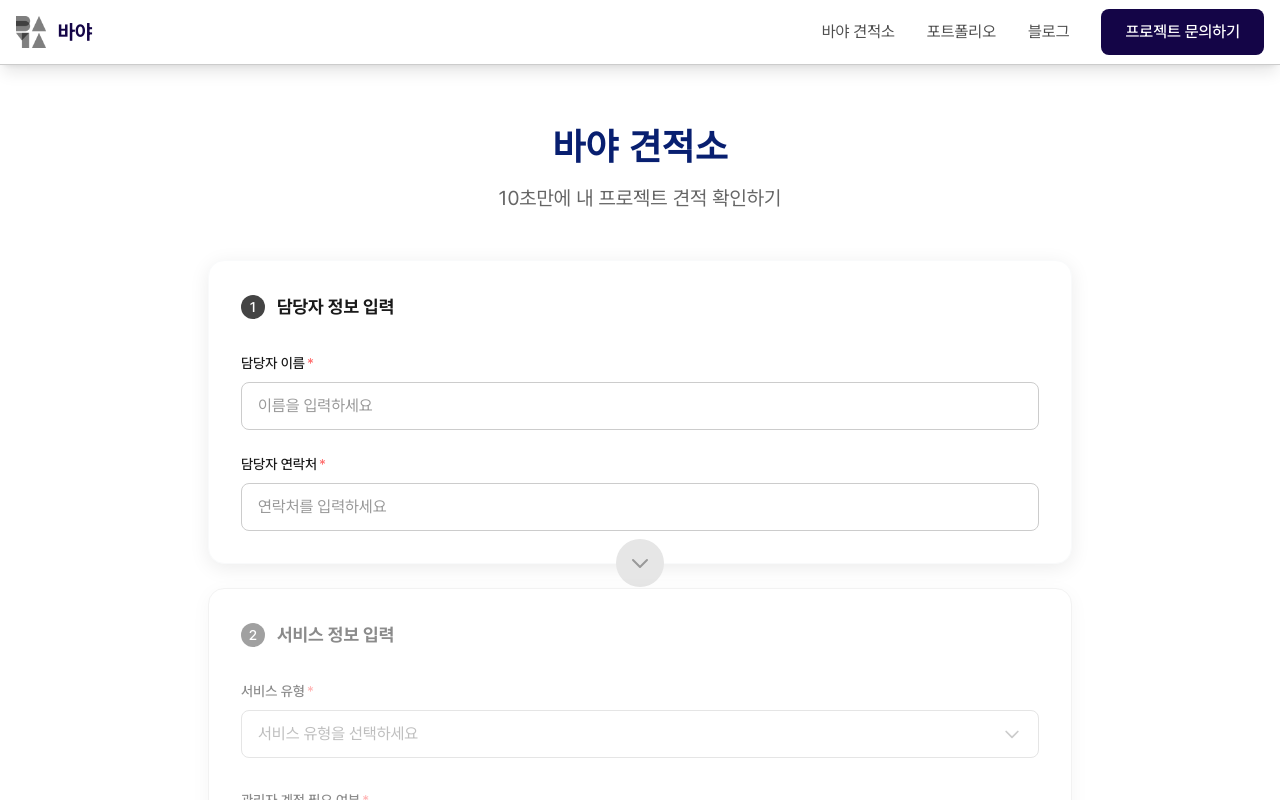
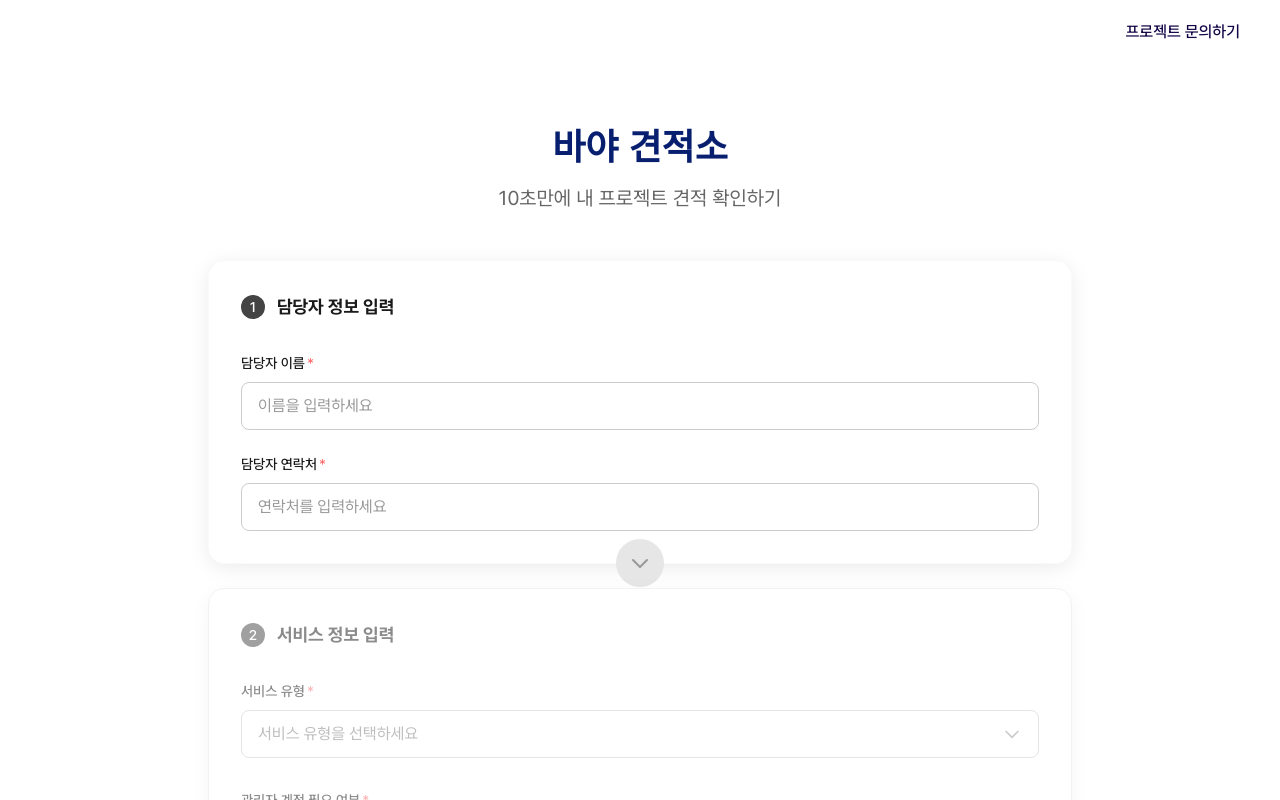
Before and after one commit to limgahyun/baya-outsourcing, a Next.js app: page /quote in a window 1280 px wide. Shown: the top 800 px of the page. Built offline with nearby package versions, Linux system fonts and the light colour scheme; a web font is replaced by a local one.

Commit message:
design: nav bar design

```diff
--- a/src/app/globals.css
+++ b/src/app/globals.css
@@ -29,7 +29,7 @@
 
 @media (prefers-color-scheme: dark) {
   :root {
-    --background: #0a0a0a;
+    --background: #ffffff;
     --foreground: #ededed;
   }
 }
--- a/src/app/layout.tsx
+++ b/src/app/layout.tsx
@@ -53,9 +53,7 @@ export default function RootLayout({
       <body className="font-pretendard">
         <GoogleAnalytics />
         <Navbar />
-        <main className="min-h-screen bg-white text-gray-900 pt-16">
-          {children}
-        </main>
+        <main className="min-h-screen bg-white text-gray-900">{children}</main>
         <Footer />
       </body>
     </html>
--- a/src/app/portfolio/page.tsx
+++ b/src/app/portfolio/page.tsx
@@ -8,7 +8,7 @@ export default function PortfolioPage() {
   return (
     <main className="min-h-screen">
       {/* Header Section */}
-      <section className="relative w-full h-[400px] flex items-center justify-center">
+      <section className="relative w-full h-[464px] pt-16 flex items-center justify-center">
         {/* Background Image */}
         <div className="absolute inset-0 w-full h-full">
           <Image
--- a/src/components/Navbar.tsx
+++ b/src/components/Navbar.tsx
@@ -2,25 +2,45 @@
 
 import Image from "next/image";
 import Link from "next/link";
-import { useState } from "react";
+import { useState, useEffect } from "react";
 
 export default function Navbar() {
   const [isMenuOpen, setIsMenuOpen] = useState(false);
+  const [isScrolled, setIsScrolled] = useState(false);
+
+  useEffect(() => {
+    const handleScroll = () => {
+      setIsScrolled(window.scrollY > 0);
+    };
+
+    window.addEventListener("scroll", handleScroll);
+    return () => window.removeEventListener("scroll", handleScroll);
+  }, []);
 
   return (
-    <nav className="fixed top-0 left-0 right-0 z-50 bg-white/80 backdrop-blur-md border-b border-gray-200 shadow-lg">
+    <nav
+      className={`fixed top-0 left-0 right-0 z-50 transition-all duration-300 ${
+        isScrolled
+          ? "bg-white/80 backdrop-blur-md border-b border-gray-200 shadow-lg"
+          : "bg-transparent border-b-2 border-white/80"
+      }`}
+    >
       <div className="container mx-auto px-4">
         <div className="flex items-center justify-between h-16">
           {/* Logo and Business Name */}
           <Link href="/" className="flex items-center space-x-3">
             <Image
-              src="/logo/logo.png"
+              src={`${isScrolled ? "/logo/logo.png" : "/logo/logo_white.png"}`}
               alt="바야 로고"
               width={100}
               height={100}
               className="w-auto h-8"
             />
-            <span className="font-pretendard font-bold text-xl text-blue-1000 break-keep">
+            <span
+              className={`font-pretendard font-bold text-xl break-keep transition-colors duration-300 ${
+                isScrolled ? "text-blue-1000" : "text-white"
+              }`}
+            >
               바야
             </span>
           </Link>
@@ -30,13 +50,21 @@ export default function Navbar() {
             <div className="hidden md:flex items-center space-x-8">
               <Link
                 href="/quote"
-                className="font-pretendard text-gray-700 hover:text-blue-1000 transition-colors break-keep"
+                className={`font-pretendard transition-colors break-keep ${
+                  isScrolled
+                    ? "text-gray-700 hover:text-blue-1000"
+                    : "text-white hover:text-gray-100"
+                }`}
               >
                 바야 견적소
               </Link>
               <Link
                 href="/coming-soon"
-                className="font-pretendard text-gray-700 hover:text-blue-1000 transition-colors break-keep"
+                className={`font-pretendard transition-colors break-keep ${
+                  isScrolled
+                    ? "text-gray-700 hover:text-blue-1000"
+                    : "text-white hover:text-gray-100"
+                }`}
               >
                 포트폴리오
               </Link>
@@ -44,7 +72,11 @@ export default function Navbar() {
                 href="https://brunch.co.kr/@@hQRf"
                 target="_blank"
                 rel="noopener noreferrer"
-                className="font-pretendard text-gray-700 hover:text-blue-1000 transition-colors break-keep"
+                className={`font-pretendard transition-colors break-keep ${
+                  isScrolled
+                    ? "text-gray-700 hover:text-blue-1000"
+                    : "text-white hover:text-gray-100"
+                }`}
               >
                 블로그
               </Link>
@@ -53,7 +85,11 @@ export default function Navbar() {
             {/* Desktop CTA Button */}
             <Link
               href="/inquiry"
-              className="hidden md:block bg-blue-1000 text-white px-6 py-3 rounded-lg font-pretendard font-medium hover:bg-blue-900 transition-all duration-300 hover:shadow-lg break-keep"
+              className={`hidden md:block px-6 py-3 rounded-lg font-pretendard font-medium transition-all duration-300 hover:shadow-lg break-keep ${
+                isScrolled
+                  ? "bg-blue-1000 text-white hover:bg-blue-900"
+                  : "bg-white text-blue-1000 hover:bg-gray-100"
+              }`}
             >
               프로젝트 문의하기
             </Link>
@@ -66,19 +102,19 @@ export default function Navbar() {
             >
               <div className="w-6 h-5 relative flex flex-col justify-between">
                 <span
-                  className={`w-full h-0.5 bg-blue-1000 transition-transform duration-300 ${
-                    isMenuOpen ? "rotate-45 translate-y-2" : ""
-                  }`}
+                  className={`w-full h-0.5 transition-transform duration-300 ${
+                    isScrolled ? "bg-blue-1000" : "bg-white"
+                  } ${isMenuOpen ? "rotate-45 translate-y-2" : ""}`}
                 />
                 <span
-                  className={`w-full h-0.5 bg-blue-1000 transition-opacity duration-300 ${
-                    isMenuOpen ? "opacity-0" : ""
-                  }`}
+                  className={`w-full h-0.5 transition-opacity duration-300 ${
+                    isScrolled ? "bg-blue-1000" : "bg-white"
+                  } ${isMenuOpen ? "opacity-0" : ""}`}
                 />
                 <span
-                  className={`w-full h-0.5 bg-blue-1000 transition-transform duration-300 ${
-                    isMenuOpen ? "-rotate-45 -translate-y-2" : ""
-                  }`}
+                  className={`w-full h-0.5 transition-transform duration-300 ${
+                    isScrolled ? "bg-blue-1000" : "bg-white"
+                  } ${isMenuOpen ? "-rotate-45 -translate-y-2" : ""}`}
                 />
               </div>
             </button>
@@ -119,7 +155,7 @@ export default function Navbar() {
             </Link>
             <Link
               href="/inquiry"
-              className="hidden md:block bg-blue-1000 text-white px-6 py-3 rounded-lg font-pretendard font-medium hover:bg-blue-900 transition-all duration-300 hover:shadow-lg break-keep"
+              className="bg-blue-1000 text-white px-6 py-3 rounded-lg font-pretendard font-medium hover:bg-blue-900 transition-all duration-300 hover:shadow-lg break-keep"
               onClick={() => setIsMenuOpen(false)}
             >
               프로젝트 문의하기
--- a/src/components/shared/PageLayout.tsx
+++ b/src/components/shared/PageLayout.tsx
@@ -14,7 +14,7 @@ export default function PageLayout({
   footerText,
 }: PageLayoutProps) {
   return (
-    <div className="container mx-auto px-4 py-16 max-w-4xl space-y-6">
+    <div className="container mx-auto px-4 py-16 max-w-4xl space-y-6 mt-16">
       <div className="text-center mb-12">
         <h1 className="text-4xl font-gmarket font-bold mb-4 text-blue-900">
           {title}
```
Also changed, not shown: public/logo/logo_white.png (added).
